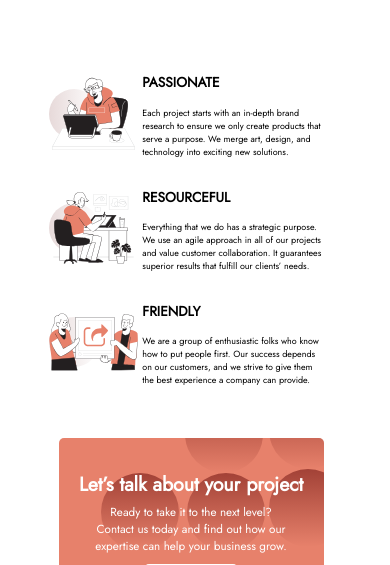
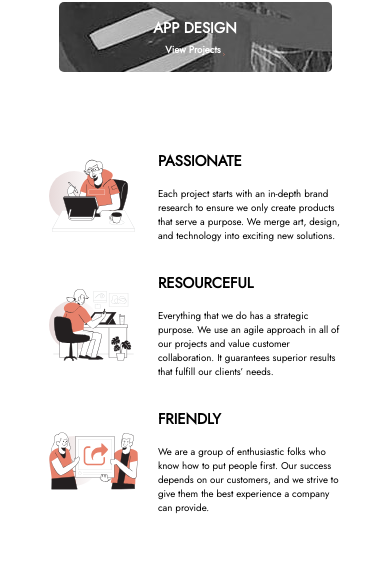
Before and after one commit to handleryouth/reactproject8, a React (Create React App) app: page / in a window 390 px wide. Shown: the part 631-1196 px from the top of the page. Built offline with nearby package versions, Linux system fonts and the light colour scheme.

Commit message:
fix responsive

```diff
--- a/src/components/home/Home.module.css
+++ b/src/components/home/Home.module.css
@@ -124,7 +124,7 @@
 @media all and (max-width: 768px) {
   .container {
     flex-direction: column;
-    height: 80vw;
+    height: 100vw;
   }
 
   .descriptioncontainer {
@@ -132,13 +132,13 @@
   }
 
   .container h1 {
-    font-size: 5vw;
+    font-size: 6vw;
     width: 90%;
     margin: 1vw auto;
   }
 
   .container p {
-    font-size: 2.5vw;
+    font-size: 3.3vw;
     width: 85%;
     margin: 2vw auto;
   }
@@ -196,7 +196,7 @@
   .objective {
     flex-direction: column;
     text-align: left;
-    width: 70%;
+    width: 75%;
     margin-bottom: 51vw;
   }
 }
--- a/src/components/home/Objective.module.css
+++ b/src/components/home/Objective.module.css
@@ -38,16 +38,16 @@
   }
 
   .objectivecontainer h3 {
-    font-size: 3.5vw;
+    font-size: 3.8vw;
   }
 
   .objectivecontainer p {
-    font-size: 2.3vw;
-    width: 90%;
+    font-size: 2.5vw;
+    width: 100%;
   }
 
   .objectivecontainer img {
     width: 23vw;
-    margin-right: 1vw;
+    margin-right: 5vw;
   }
 }
```
